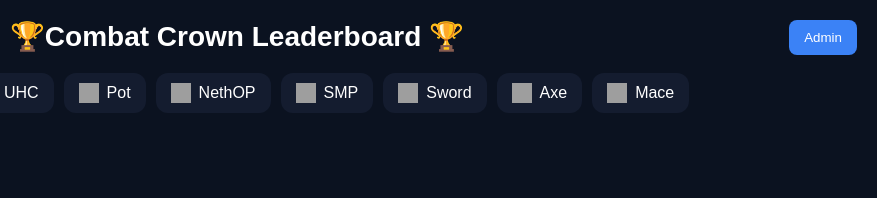
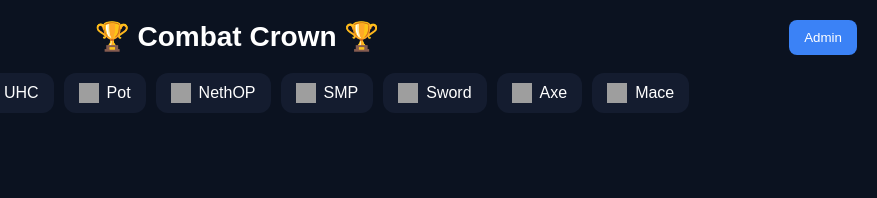
Before and after one commit to chinpeerapat-dev/LPK-Tiers-leaderboard, a plain HTML site: page index.html in a window 1280 px wide. Shown: the full height of the page, 403-1280 px from the left. Drawn offline with Linux system fonts and the light colour scheme; no server answers; grey boxes are pictures that could not be loaded.

Commit message:
index.html

```diff
--- a/index.html
+++ b/index.html
@@ -45,7 +45,7 @@ input, select { padding: 10px; margin: 6px 0; border-radius: 8px; width: 100%; b
 </head>
 <body>
 
-<header>🏆Combat Crown Leaderboard 🏆</header>
+<header>🏆 Combat Crown 🏆</header>
 <button class="admin-login-btn" id="adminBtn">Admin</button>
 <div class="tabs" id="tabs"></div>
 <div class="container" id="leaderboard">Connecting to database...</div>
```
